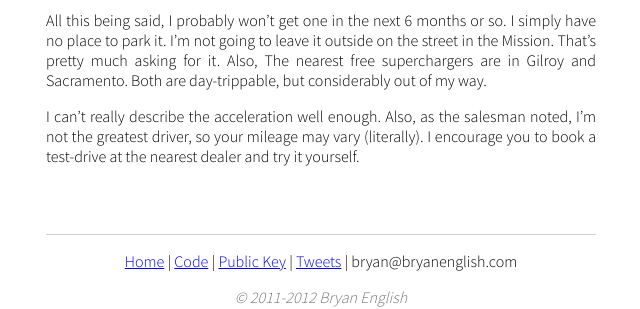
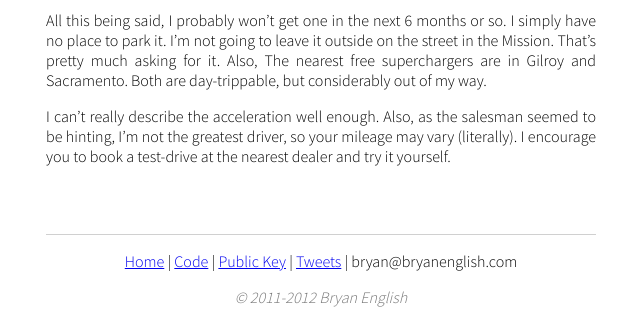
Before and after one commit to bengl/bengl.github.com, a Jekyll site: the page built from _posts/2013-04-15-my-first-car.md, in a window 1280 px wide. Shown: the part 1943-2252 px from the top of the page, without its empty margins (319-959 px from the left). Built offline with Jekyll 4.4.1, drawn with Linux system fonts in a browser that asks for light colours.

Commit message:
noted -> hinted

```diff
--- a/_posts/2013-04-15-my-first-car.md
+++ b/_posts/2013-04-15-my-first-car.md
@@ -25,4 +25,4 @@
 
 All this being said, I probably won't get one in the next 6 months or so. I simply have no place to park it. I'm not going to leave it outside on the street in the Mission. That's pretty much asking for it. Also, The nearest free superchargers are in Gilroy and Sacramento. Both are day-trippable, but considerably out of my way.
 
-I can't really describe the acceleration well enough. Also, as the salesman noted, I'm not the greatest driver, so your mileage may vary (literally). I encourage you to book a test-drive at the nearest dealer and try it yourself.
+I can't really describe the acceleration well enough. Also, as the salesman seemed to be hinting, I'm not the greatest driver, so your mileage may vary (literally). I encourage you to book a test-drive at the nearest dealer and try it yourself.
```
